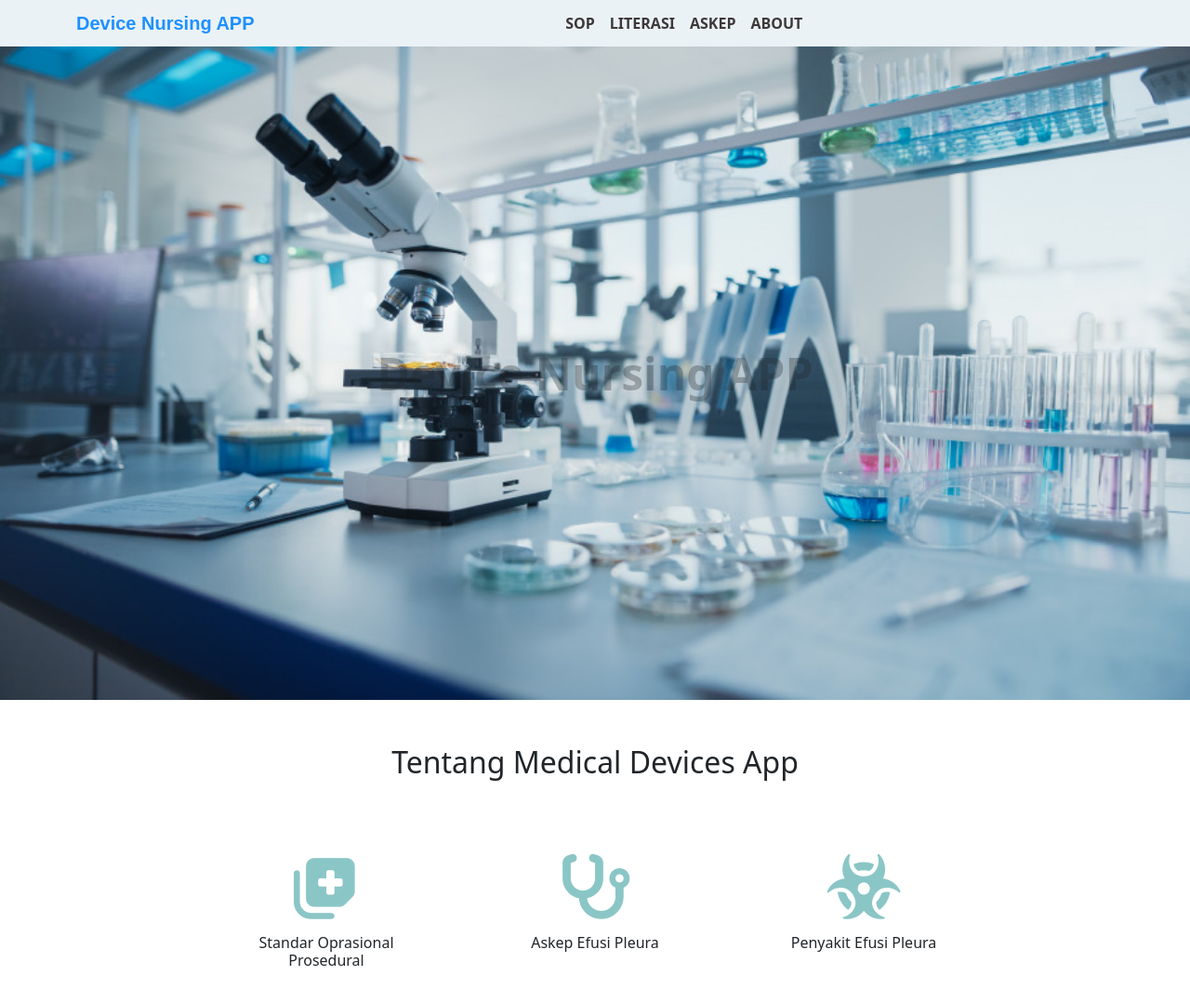
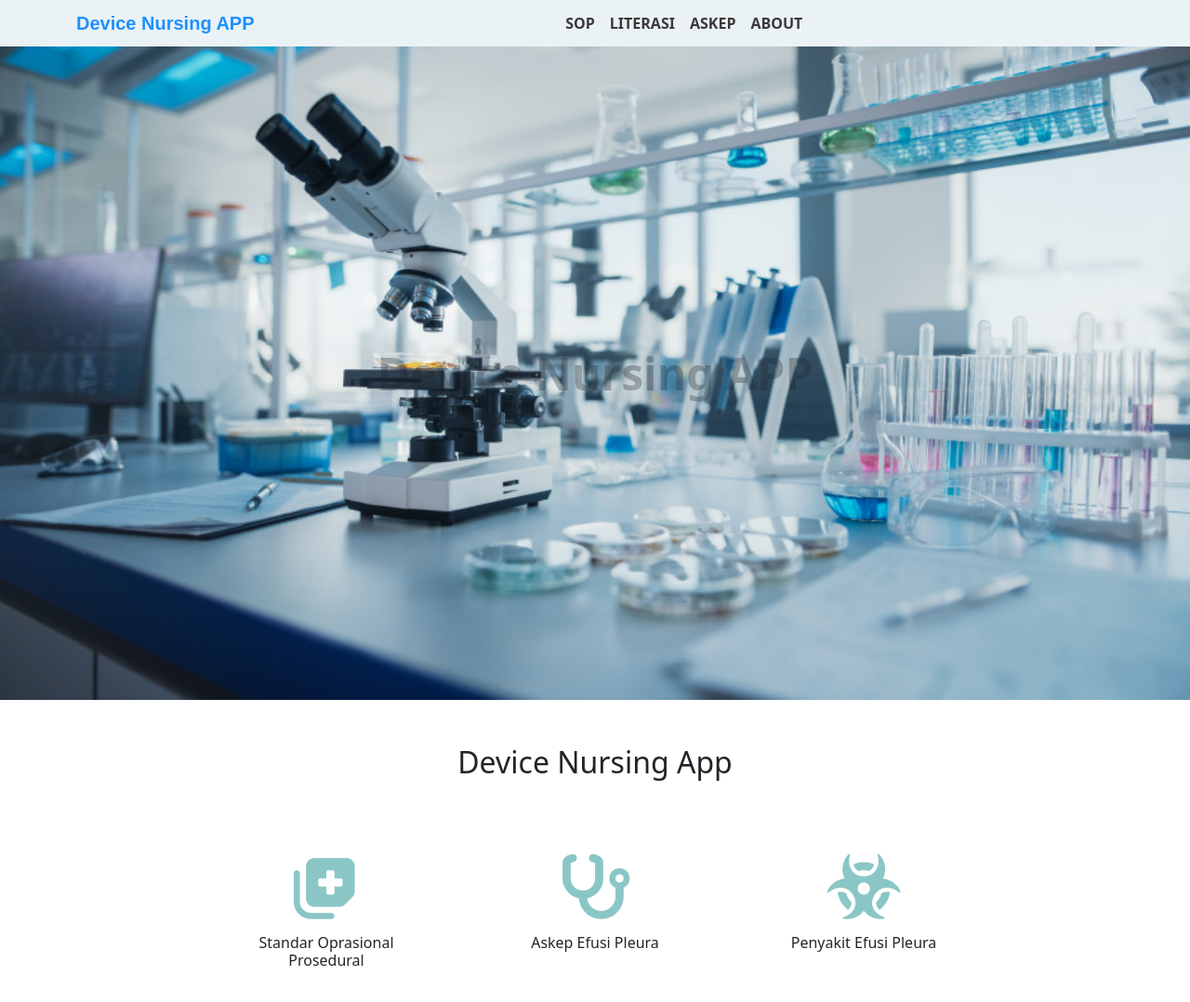
Before and after one commit to keperawaatan/devices.nursing.app.io, a plain HTML site: page index.html in a window 1280 px wide. Shown: the top 1078 px of the page at 93% size. Drawn offline with Linux system fonts and the light colour scheme.

Commit message:
Update index.html

```diff
--- a/index.html
+++ b/index.html
@@ -64,7 +64,7 @@
   <!-- content Item -->
   <div class="container mt-2 p-3  text-center">
     <div class="card-text p-4">
-      <h4 class="fs-2">Tentang Medical Devices App </h4>
+      <h4 class="fs-2">Device Nursing App</h4>
     </div>
     <div class="row row-cols-1 row-cols-lg-4 g-5 d-flex justify-content-center">
       <div class="col-md-3 ">
```
